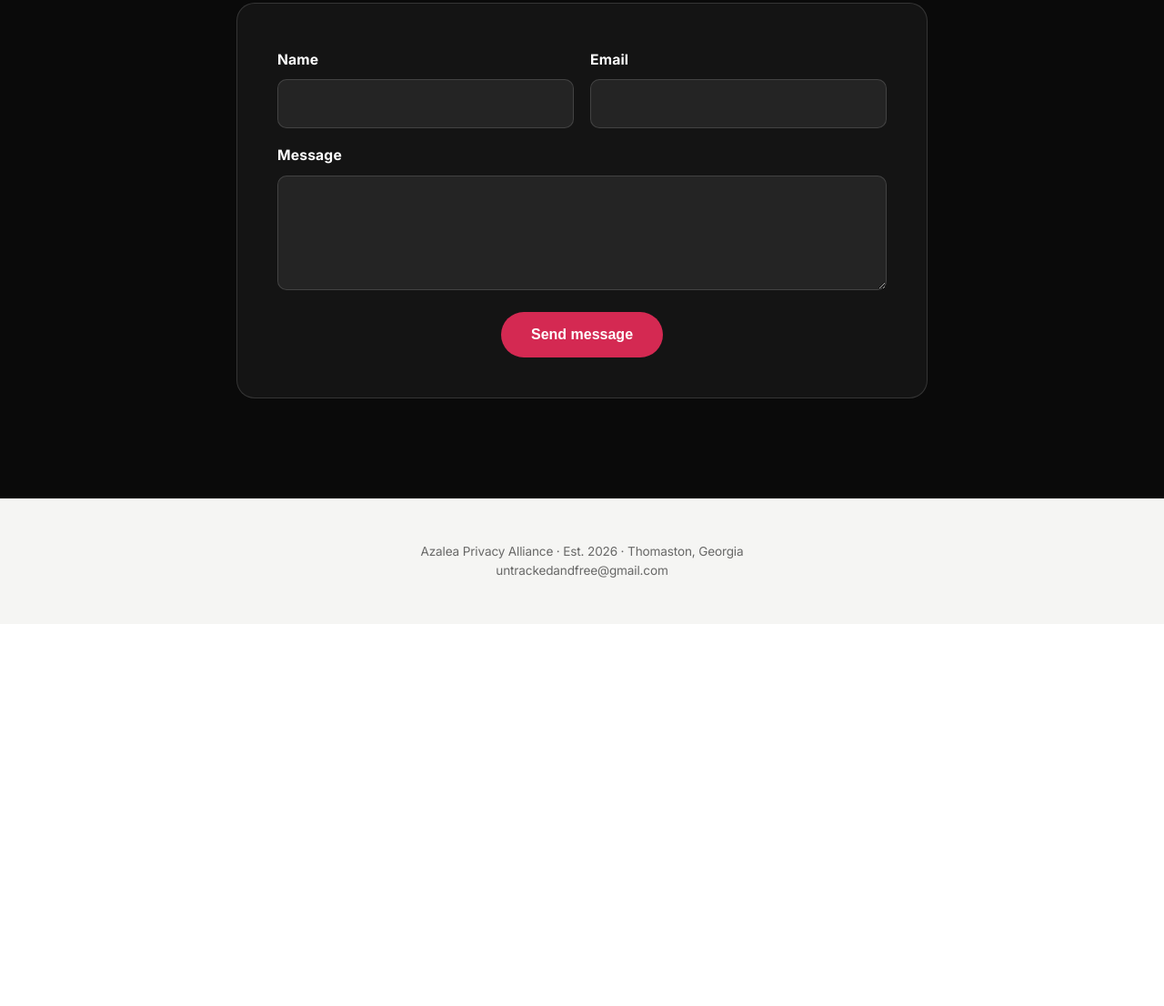
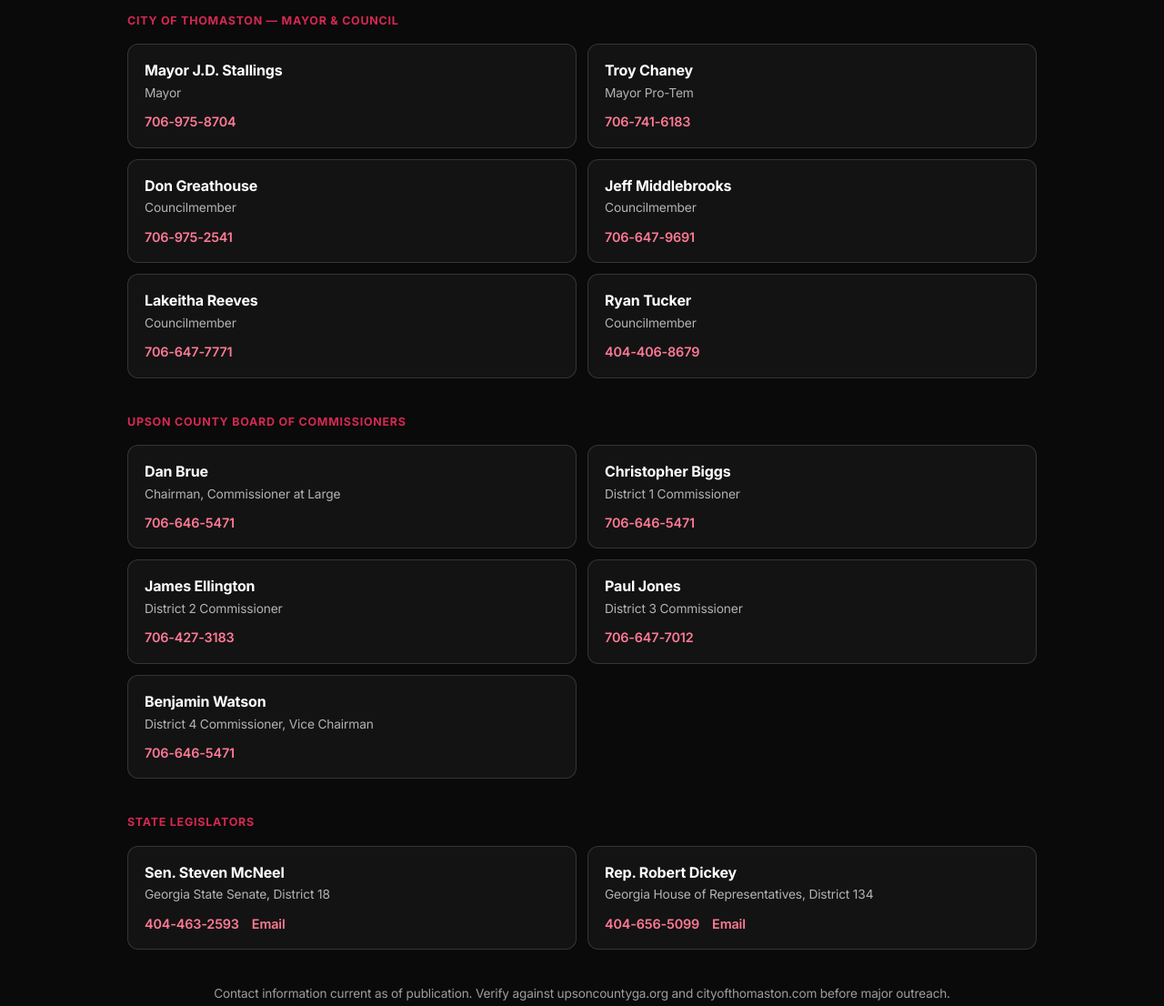
Before and after one commit to coreyjhurst11-hub/AzaleaPrivacyAlliance, a website: page index.html in a window 1280 px wide. Shown: the part 6455-7561 px from the top of the page at 91% size. Before the commit the page ends 7141 px from the top, so only its background shows below. Drawn offline with Linux system fonts and the light colour scheme.

Commit message:
index.html

```diff
--- a/index.html
+++ b/index.html
@@ -223,6 +223,26 @@
   .involve-card h3{font-size:1.1rem;}
   .involve-card p{color:var(--ink-soft); font-size:0.92rem;}
 
+  .rep-panel{max-width:1000px; margin:56px auto 0; text-align:left;}
+  .rep-group{margin-bottom:38px;}
+  .rep-group:last-child{margin-bottom:0;}
+  .rep-group h4{
+    font-size:0.78rem; font-weight:700; letter-spacing:0.06em; text-transform:uppercase;
+    color:var(--azalea); margin:0 0 16px;
+  }
+  .rep-list{list-style:none; margin:0; padding:0; display:grid; grid-template-columns:repeat(2,1fr); gap:12px;}
+  @media (max-width:640px){.rep-list{grid-template-columns:1fr;}}
+  .rep-item{
+    background:rgba(255,255,255,0.04); border:1px solid var(--line-dark); border-radius:12px;
+    padding:16px 18px;
+  }
+  .rep-item .rep-name{font-weight:700; color:#fff; font-size:1rem; margin-bottom:2px;}
+  .rep-item .rep-title{color:rgba(255,255,255,0.68); font-size:0.86rem; margin-bottom:10px;}
+  .rep-item .rep-contact{display:flex; flex-wrap:wrap; gap:14px;}
+  .rep-item a{color:#ff7a95; font-weight:600; font-size:0.9rem; text-decoration:none;}
+  .rep-item a:hover{text-decoration:underline;}
+  .rep-note{font-size:0.85rem; color:rgba(255,255,255,0.6); margin-top:22px; text-align:center;}
+
   .contact-email{
     display:inline-flex; align-items:center; gap:10px; margin-top:10px;
     font-weight:600; color:#fff; text-decoration:none; font-size:1.15rem;
@@ -445,13 +465,106 @@
         </div>
         <div class="involve-card">
           <h3>Contact your representative</h3>
-          <p>Tell the City Council and Board of Commissioners directly that you support these safeguards.</p>
+          <p>Tell the City Council, Board of Commissioners, and state legislators directly that you support these safeguards. Full contact list below.</p>
         </div>
         <div class="involve-card">
           <h3>Contact us</h3>
           <p>Questions about the petition, the letters, or joining the Alliance.</p>
           <a class="contact-email" href="mailto:untrackedandfree@gmail.com">untrackedandfree@gmail.com</a>
         </div>
+      </div>
+
+      <div class="rep-panel">
+        <div class="rep-group">
+          <h4>City of Thomaston — Mayor &amp; Council</h4>
+          <ul class="rep-list">
+            <li class="rep-item">
+              <div class="rep-name">Mayor J.D. Stallings</div>
+              <div class="rep-title">Mayor</div>
+              <div class="rep-contact"><a href="tel:7069758704">706-975-8704</a></div>
+            </li>
+            <li class="rep-item">
+              <div class="rep-name">Troy Chaney</div>
+              <div class="rep-title">Mayor Pro-Tem</div>
+              <div class="rep-contact"><a href="tel:7067416183">706-741-6183</a></div>
+            </li>
+            <li class="rep-item">
+              <div class="rep-name">Don Greathouse</div>
+              <div class="rep-title">Councilmember</div>
+              <div class="rep-contact"><a href="tel:7069752541">706-975-2541</a></div>
+            </li>
+            <li class="rep-item">
+              <div class="rep-name">Jeff Middlebrooks</div>
+              <div class="rep-title">Councilmember</div>
+              <div class="rep-contact"><a href="tel:7066479691">706-647-9691</a></div>
+            </li>
+            <li class="rep-item">
+              <div class="rep-name">Lakeitha Reeves</div>
+              <div class="rep-title">Councilmember</div>
+              <div class="rep-contact"><a href="tel:7066477771">706-647-7771</a></div>
+            </li>
+            <li class="rep-item">
+              <div class="rep-name">Ryan Tucker</div>
+              <div class="rep-title">Councilmember</div>
+              <div class="rep-contact"><a href="tel:4044068679">404-406-8679</a></div>
+            </li>
+          </ul>
+        </div>
+
+        <div class="rep-group">
+          <h4>Upson County Board of Commissioners</h4>
+          <ul class="rep-list">
+            <li class="rep-item">
+              <div class="rep-name">Dan Brue</div>
+              <div class="rep-title">Chairman, Commissioner at Large</div>
+              <div class="rep-contact"><a href="tel:7066465471">706-646-5471</a></div>
+            </li>
+            <li class="rep-item">
+              <div class="rep-name">Christopher Biggs</div>
+              <div class="rep-title">District 1 Commissioner</div>
+              <div class="rep-contact"><a href="tel:7066465471">706-646-5471</a></div>
+            </li>
+            <li class="rep-item">
+              <div class="rep-name">James Ellington</div>
+              <div class="rep-title">District 2 Commissioner</div>
+              <div class="rep-contact"><a href="tel:7064273183">706-427-3183</a></div>
+            </li>
+            <li class="rep-item">
+              <div class="rep-name">Paul Jones</div>
+              <div class="rep-title">District 3 Commissioner</div>
+              <div class="rep-contact"><a href="tel:7066477012">706-647-7012</a></div>
+            </li>
+            <li class="rep-item">
+              <div class="rep-name">Benjamin Watson</div>
+              <div class="rep-title">District 4 Commissioner, Vice Chairman</div>
+              <div class="rep-contact"><a href="tel:7066465471">706-646-5471</a></div>
+            </li>
+          </ul>
+        </div>
+
+        <div class="rep-group">
+          <h4>State Legislators</h4>
+          <ul class="rep-list">
+            <li class="rep-item">
+              <div class="rep-name">Sen. Steven McNeel</div>
+              <div class="rep-title">Georgia State Senate, District 18</div>
+              <div class="rep-contact">
+                <a href="tel:4044632593">404-463-2593</a>
+                <a href="mailto:steven.mcneel@senate.ga.gov">Email</a>
+              </div>
+            </li>
+            <li class="rep-item">
+              <div class="rep-name">Rep. Robert Dickey</div>
+              <div class="rep-title">Georgia House of Representatives, District 134</div>
+              <div class="rep-contact">
+                <a href="tel:4046565099">404-656-5099</a>
+                <a href="mailto:robert.dickey@house.ga.gov">Email</a>
+              </div>
+            </li>
+          </ul>
+        </div>
+
+        <p class="rep-note">Contact information current as of publication. Verify against upsoncountyga.org and cityofthomaston.com before major outreach.</p>
       </div>
 
       <form id="contactForm" action="https://formspree.io/f/YOUR_FORM_ID" method="POST" class="form-card" style="margin-top:48px; text-align:left;">
```
